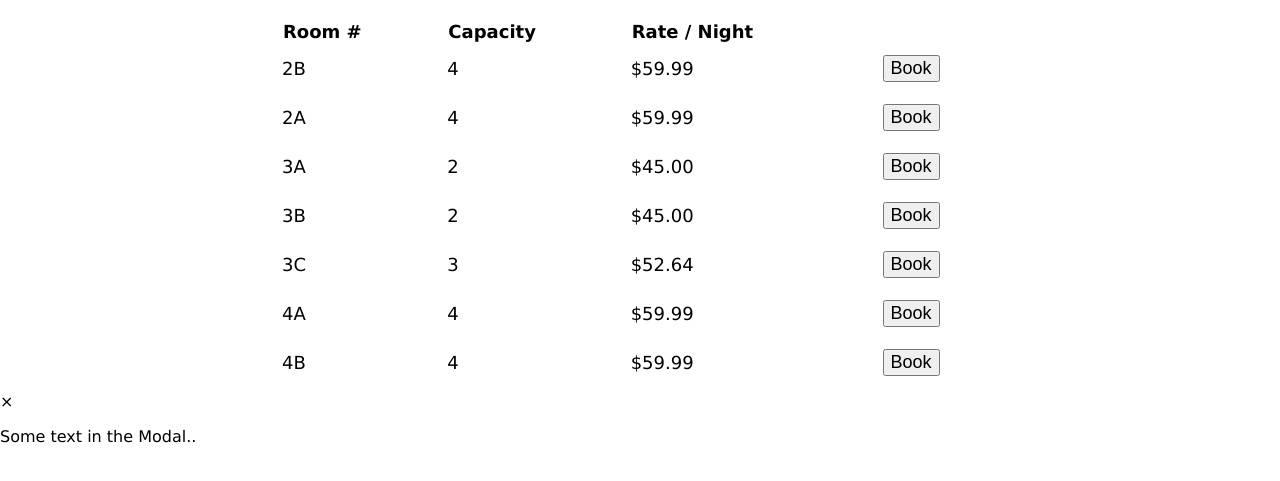
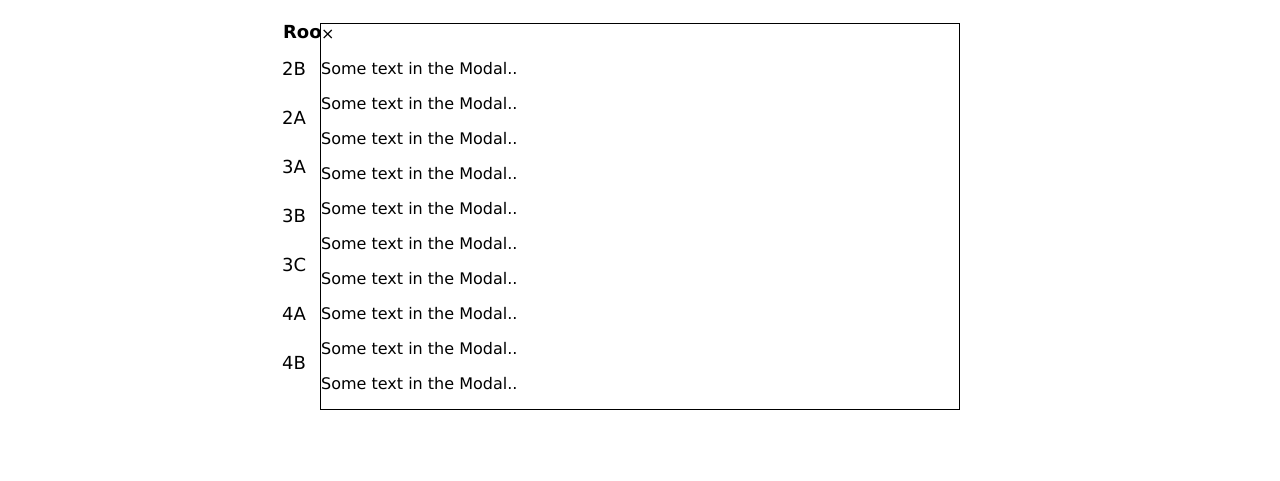
Before and after one commit to smithrm941/phase-3-challenge-c, a plain HTML site: page part-3/hotel.html in a window 1280 px wide. Shown: the part 137-618 px from the top of the page. Drawn offline with Linux system fonts and the light colour scheme.

Commit message:
static modal placeholder

```diff
--- a/part-3/hotel.html
+++ b/part-3/hotel.html
@@ -70,6 +70,15 @@
   <div class="modal-content">
     <span class="close">&times;</span>
     <p>Some text in the Modal..</p>
+    <p>Some text in the Modal..</p>
+    <p>Some text in the Modal..</p>
+    <p>Some text in the Modal..</p>
+    <p>Some text in the Modal..</p>
+    <p>Some text in the Modal..</p>
+    <p>Some text in the Modal..</p>
+    <p>Some text in the Modal..</p>
+    <p>Some text in the Modal..</p>
+    <p>Some text in the Modal..</p>
   </div>
   <script src="script.js"></script>
   </body>
--- a/part-3/styles.css
+++ b/part-3/styles.css
@@ -47,3 +47,19 @@ body {
 }
 
 /* MODAL */
+.modal {
+  display: block;
+  position: fixed;
+  z-index: 1;
+  left: 50%;
+  top: 100%;
+  width: 50%;
+  height: 100%;
+  margin-left: -25%;
+  margin-top: -50%;
+}
+
+.modal-content{
+  border: 1px solid;
+  background-color: white;
+}
```
